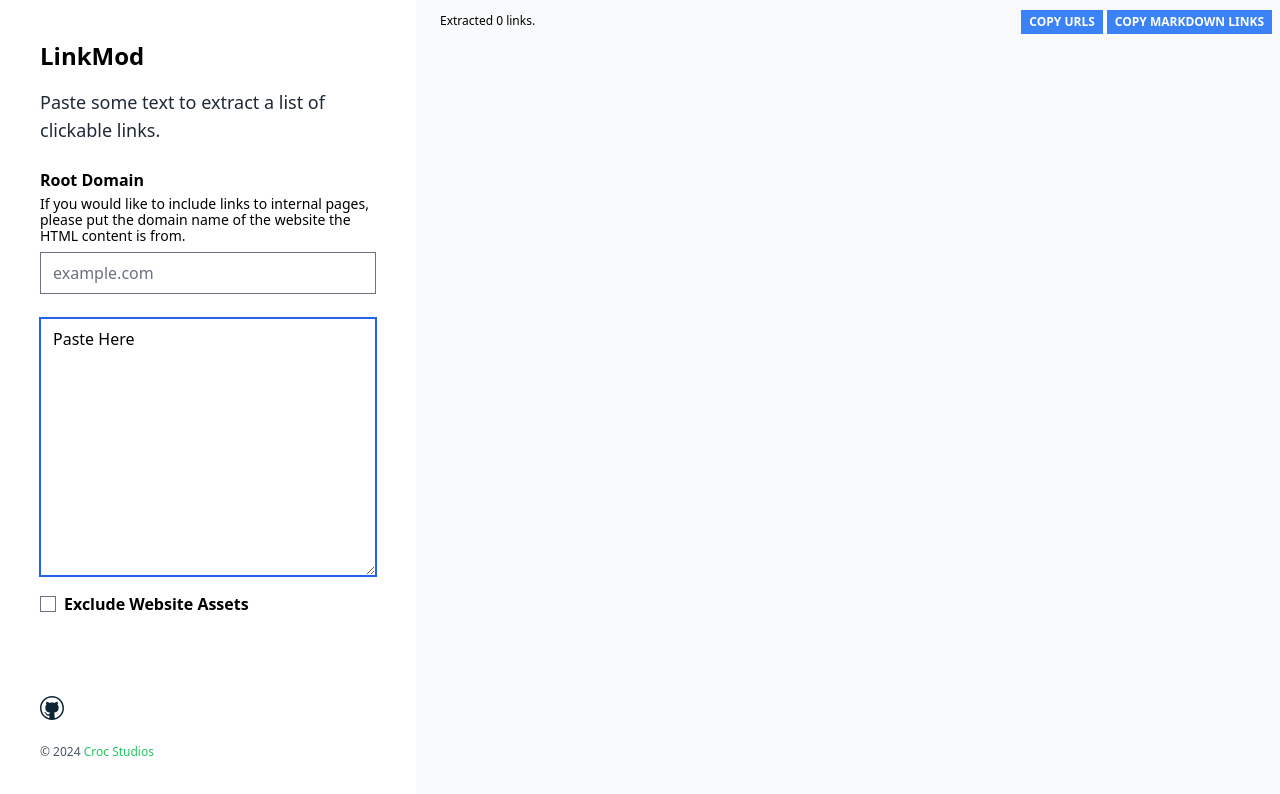
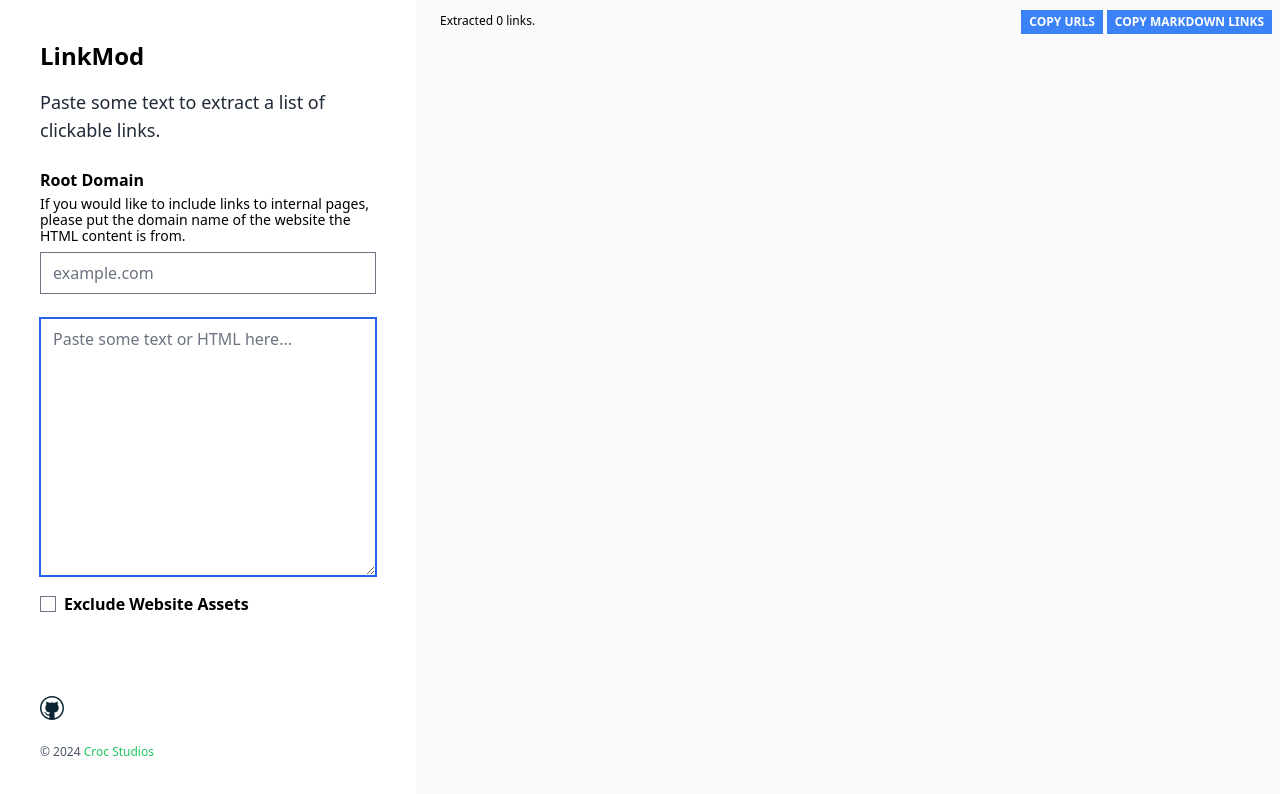
Before and after one commit to crock/linkmod, a React (Vite) app: page / in a window 1280 px wide. Shown: the top 794 px of the page. Built offline with nearby package versions, Linux system fonts and the light colour scheme.

Commit message:
:bug: Removed trailing slashes from all urls

```diff
--- a/src/App.tsx
+++ b/src/App.tsx
@@ -59,25 +59,24 @@ function App() {
         allLinks.push(...uniqueArr)
       }
 
+      allLinks = allLinks.map((url) => url.replace(/(\/|\\)$/, ""));
+
       if (filterAssets) {
-        const patt = /\.(svg|png|webp|jpg|jpeg|heic|gif|js|css|webmanifest)$/i
+        const patt = /\.(svg|png|webp|jpe?g|heic|gif|js|css|webmanifest)$/i
         allLinks = allLinks.filter((link) => !patt.test(link))
       }
 
       setLinks(allLinks);
       setMdLinks(allLinks.map((url) => `[${url}](${url})`).join("\n"));
 
-      if (textAreaRef.current) {
-        textAreaRef.current.value = "Paste Here";
-        textAreaRef.current.select();
-      }
+      textAreaRef.current?.select();
     }
   };
 
   useEffect(extractLinks, [pasteboard, rootDomain, filterAssets]);
 
   useEffect(() => {
-    textAreaRef.current?.select();
+    textAreaRef.current?.focus();
   }, []);
 
   return (
--- a/src/components/Form.tsx
+++ b/src/components/Form.tsx
@@ -56,7 +56,7 @@ const Form = ({
           className="form-input w-full"
           onPaste={pasteEvent}
           autoFocus
-          defaultValue="Paste Here"
+          placeholder="Paste some text or HTML here..."
         ></textarea>
         <div className="flex flex-col justify-start items-start mt-4">
           <label className="flex flex-row flex-nowrap justify-start items-center">
```
